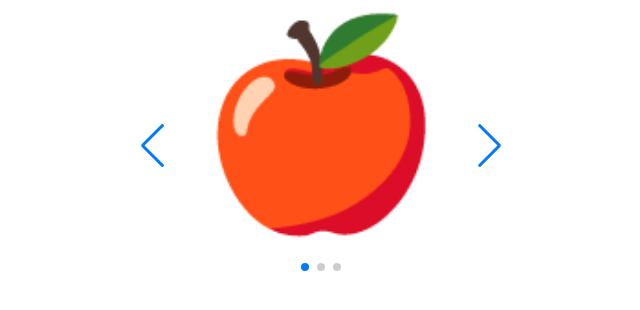
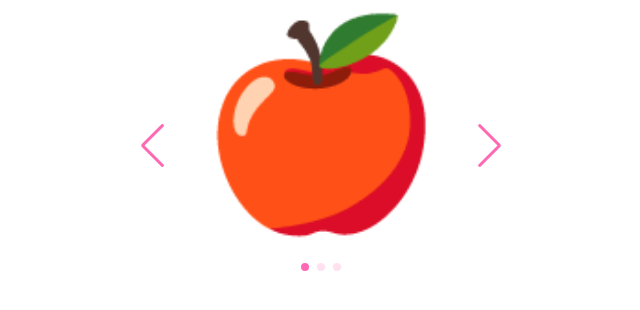
Before and after one commit to AnastasiiaIC/my-test-swiper, a plain HTML site: page index.html in a window 1280 px wide. Shown: the whole page, without its empty margins (319-959 px from the left). Drawn offline with nearby package versions, Linux system fonts and the light colour scheme.

Commit message:
корректировки стилей
- поменяла очередность подключения файлов стилей
- сменила цвет стрелок и точек

```diff
--- a/index.html
+++ b/index.html
@@ -3,9 +3,12 @@
 <head>
     <meta charset="UTF-8">
     <meta name="viewport" content="width=device-width, initial-scale=1.0">
-    <link href="./style.css" rel="stylesheet">
+
     <!-- Swiper CSS -->
     <link rel="stylesheet" href="https://cdn.jsdelivr.net/npm/swiper@10/swiper-bundle.min.css" />
+
+    <!-- кастомные стили -->
+    <link href="./style.css" rel="stylesheet">
 
     <title>Swiper Slider</title>
 </head>
--- a/style.css
+++ b/style.css
@@ -8,6 +8,22 @@
     text-align: center;
 }
 
+/*стрелки*/
+.swiper-button-next:after,
+.swiper-button-prev:after {
+    color:hotpink;
+}
+
+/*активная точка*/
+.swiper-pagination-bullet-active {
+    background:hotpink;
+}
+
+/*неактивная точка*/
+.swiper-pagination-bullet {
+    background:hotpink;
+}
+
 @media (max-width: 991px) {
     .swiper {
         width: 100%;
```
